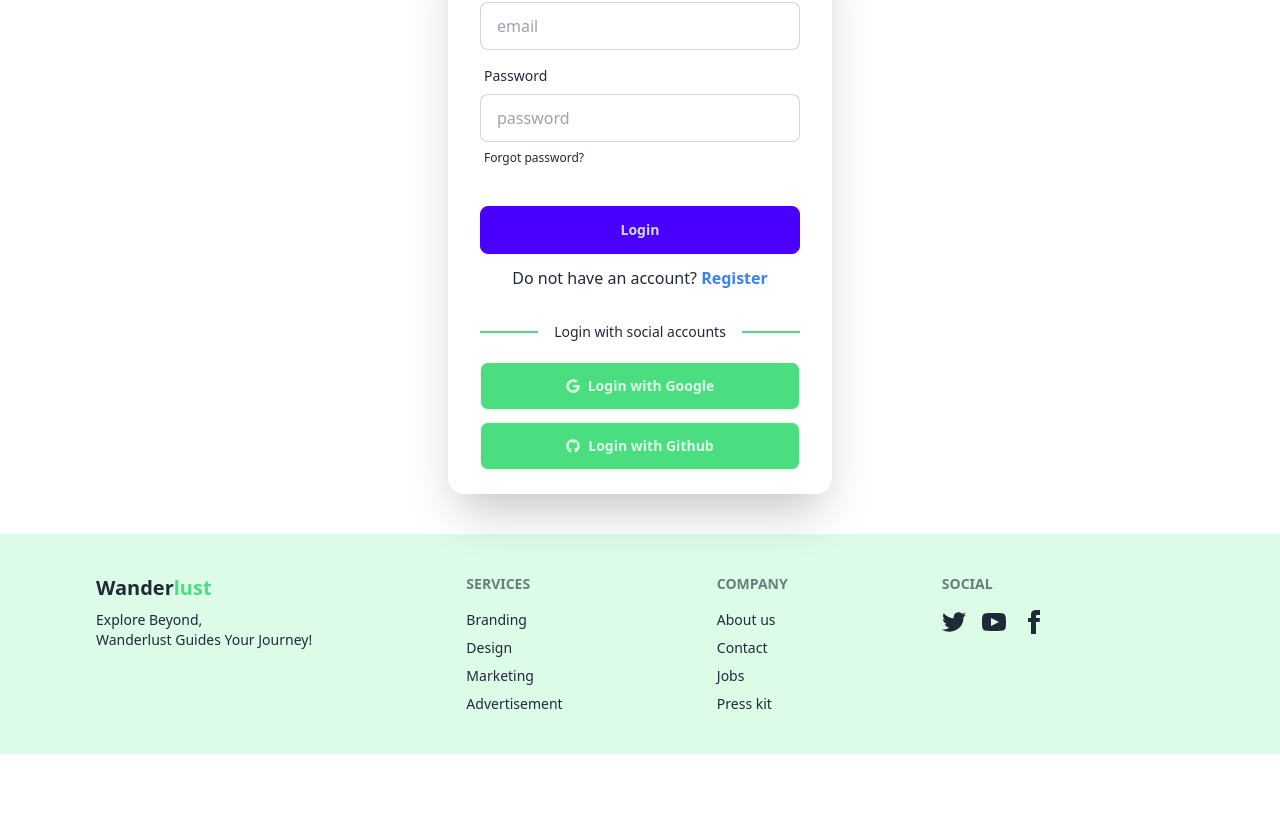
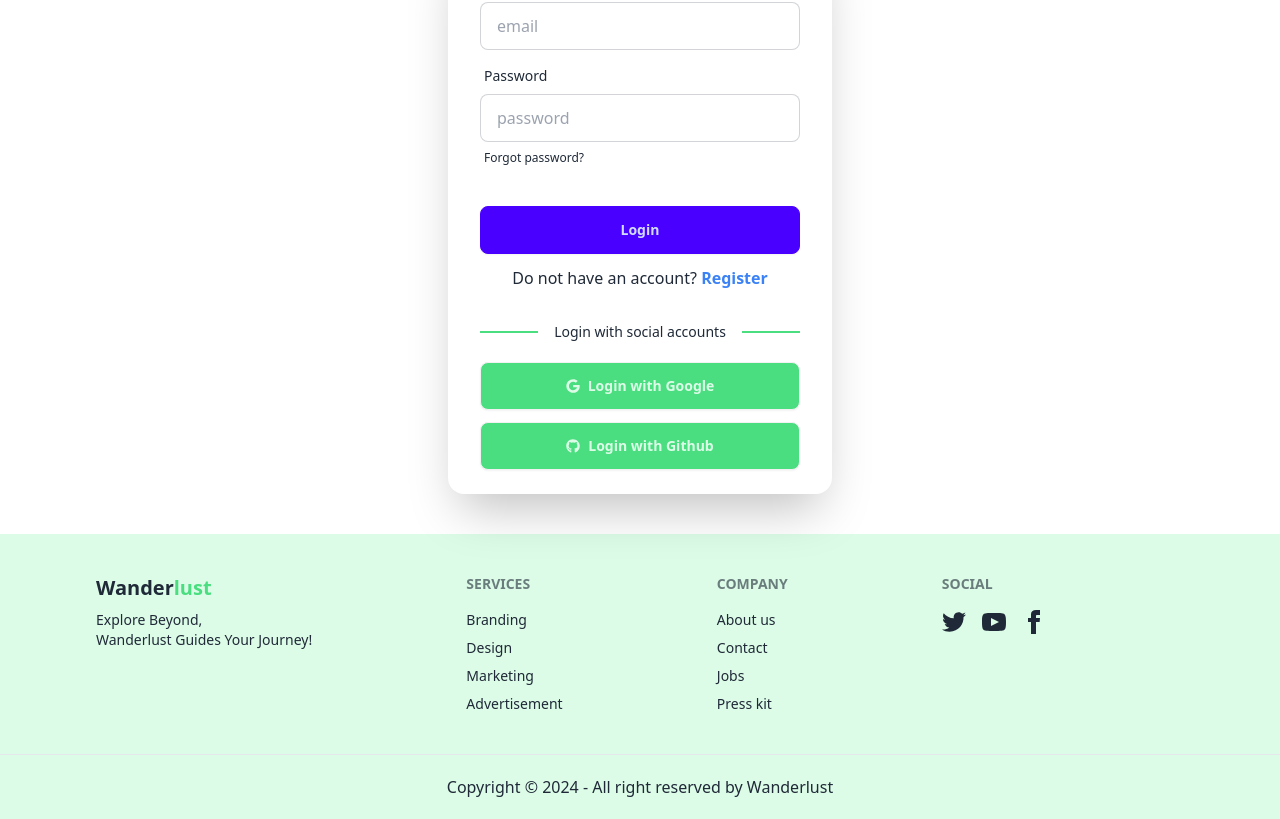
Before and after one commit to mohsinahmedarfat/Wanderlust-client-side, a React (Vite) app: page /login in a window 1280 px wide. Shown: the part 230-1049 px from the top of the page. Before the commit the page ends 984 px from the top, so only its background shows below. Built offline with nearby package versions, Linux system fonts and the light colour scheme; no server answers.

Commit message:
implemented react tooltip and react awesome reveal

```diff
--- a/package.json
+++ b/package.json
@@ -14,11 +14,13 @@
     "localforage": "^1.10.0",
     "match-sorter": "^6.3.4",
     "react": "^18.2.0",
+    "react-awesome-reveal": "^4.2.8",
     "react-dom": "^18.2.0",
     "react-hook-form": "^7.51.3",
     "react-icons": "^5.1.0",
     "react-router-dom": "^6.23.0",
     "react-toastify": "^10.0.5",
+    "react-tooltip": "^5.26.4",
     "sort-by": "^1.2.0",
     "swiper": "^11.1.1"
   },
--- a/src/pages/home/Home.jsx
+++ b/src/pages/home/Home.jsx
@@ -3,15 +3,25 @@ import Booking from "./Booking";
 import Slider from "./Slider";
 import TouristSpots from "./TouristSpots";
 import Travelers from "./Travelers";
+import { Bounce, Fade, Slide } from "react-awesome-reveal";
 
 const Home = () => {
   return (
     <div className="space-y-36 my-10">
       <ScrollRestoration></ScrollRestoration>
       <Slider></Slider>
-      <TouristSpots></TouristSpots>
-      <Booking></Booking>
-      <Travelers></Travelers>
+      <Fade>
+        <TouristSpots></TouristSpots>
+      </Fade>
+      <Slide>
+        <Booking></Booking>
+      </Slide>
+      <Slide direction="right">
+        <Travelers></Travelers>
+      </Slide>
+      <Bounce>
+        <Travelers></Travelers>
+      </Bounce>
     </div>
   );
 };
--- a/src/pages/shared/Footer.jsx
+++ b/src/pages/shared/Footer.jsx
@@ -2,7 +2,8 @@ import { Link } from "react-router-dom";
 
 const Footer = () => {
   return (
-    <footer className="footer py-10 px-24 bg-green-100 text-base-content">
+    <div className="bg-green-100">
+      <footer className="footer py-10 px-24  text-base-content">
         <aside>
           <Link to="/">
             <h1 className="text-xl font-bold">
@@ -66,6 +67,11 @@ const Footer = () => {
           </div>
         </nav>
       </footer>
+      <hr />
+      <p className="text-center py-5">
+        Copyright © 2024 - All right reserved by Wanderlust
+      </p>
+    </div>
   );
 };
 
--- a/src/pages/shared/Navbar.jsx
+++ b/src/pages/shared/Navbar.jsx
@@ -1,6 +1,7 @@
 import { useContext, useEffect, useState } from "react";
 import { Link, NavLink } from "react-router-dom";
 import { AuthContext } from "../../providers/AuthProvider";
+import { Tooltip } from "react-tooltip";
 
 const Navbar = () => {
   const { user, logout } = useContext(AuthContext);
@@ -75,7 +76,16 @@ const Navbar = () => {
         <ul className="menu menu-horizontal px-1">{navLinks}</ul>
       </div>
       <div className="navbar-end">
-        <label className="swap swap-rotate mr-2">
+        <Tooltip
+          id="my-tooltip"
+          style={{ backgroundColor: "white", color: "green" }}
+        />
+        <label
+          data-tooltip-id="my-tooltip"
+          data-tooltip-content="Change Theme"
+          data-tooltip-place="left"
+          className="swap swap-rotate mr-2"
+        >
           {/* this hidden checkbox controls the state */}
           <input
             onChange={handleToggle}
```
Also changed, not shown: 1 other file (tests, documents, lock files or other folders). Lines whose indentation alone changed are shown as unchanged.
